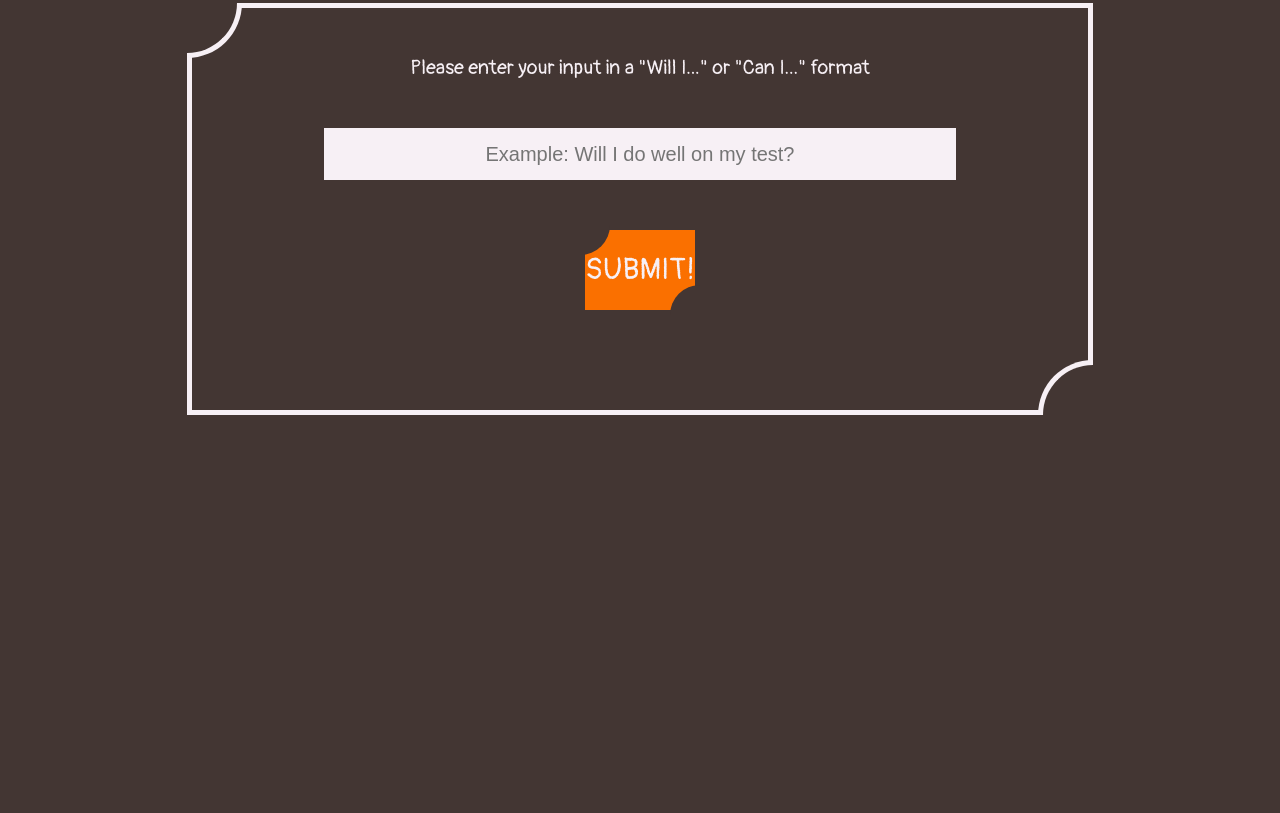
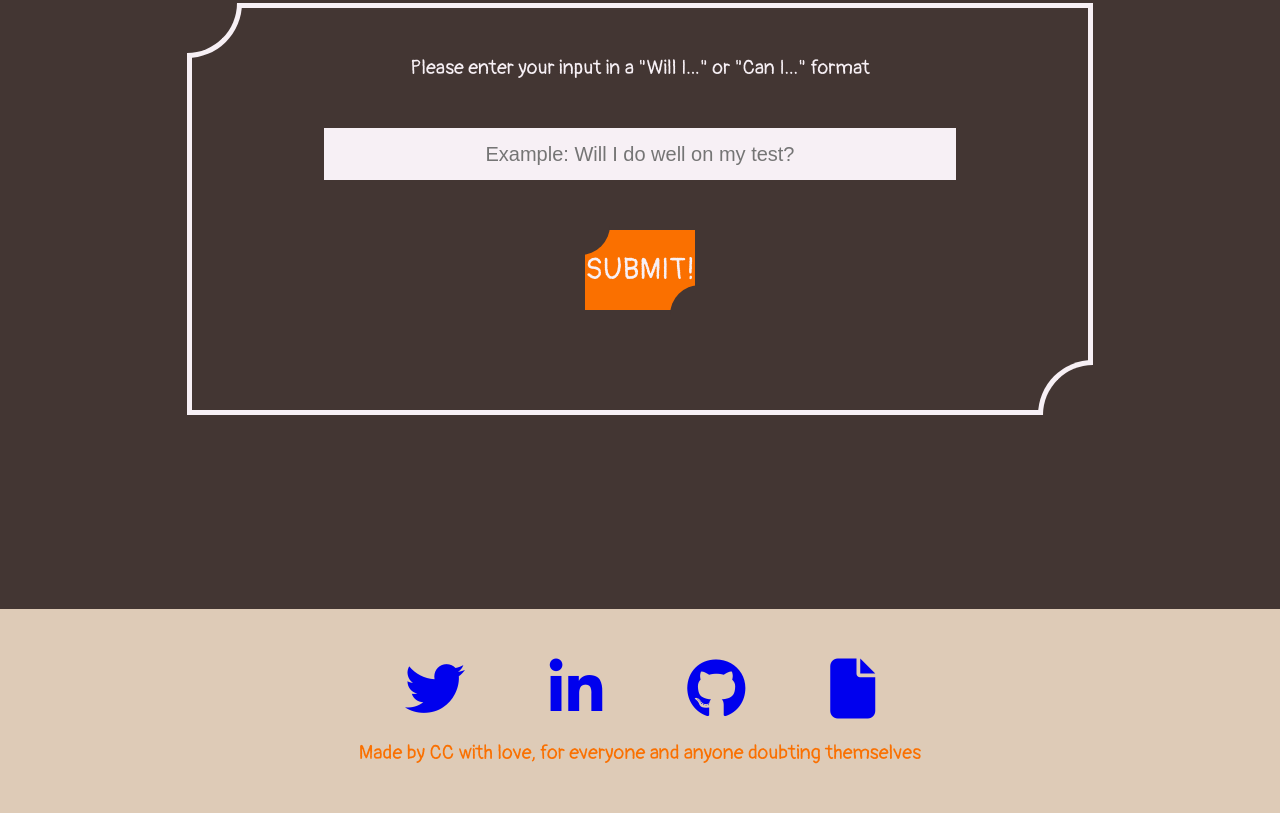
Before and after one commit to CiciZhang/ciciZhangProject3, a plain HTML site: page index.html in a window 1280 px wide. Shown: the part 1067-1880 px from the top of the page. Before the commit the page ends 1676 px from the top, so only its background shows below. Drawn offline with nearby package versions, Linux system fonts and the light colour scheme; a web font is replaced by a local one.

Commit message:
added creator links

```diff
--- a/index.html
+++ b/index.html
@@ -5,6 +5,7 @@
     <meta name="viewport" content="width=device-width, initial-scale=1.0">
     <link rel="stylesheet" href="./styles/style.css">
     <link href="https://fonts.googleapis.com/css2?family=Pangolin&family=Pompiere&display=swap" rel="stylesheet">
+    <script src="https://kit.fontawesome.com/3f4cd254da.js" crossorigin="anonymous"></script>
     <title>moTEAvate</title>
 </head>
 <body>
@@ -41,6 +42,33 @@
             </section>
         </div>
     </main>
+    <footer>
+        <p>Made by CC with love, for everyone and anyone doubting themselves</p>
+        <nav>
+            <ul>
+                <li>
+                    <a href="https://twitter.com/smol_data" target="_blank">
+                        <i class="fab fa-twitter"></i>
+                    </a>
+                </li>
+                <li>
+                    <a href="https://www.linkedin.com/in/cici-zhang-437958149/" target="_blank">
+                        <i class="fab fa-linkedin-in"></i>
+                    </a>
+                </li>
+                <li>
+                    <a href="https://github.com/CiciZhang" target="_blank">
+                        <i class="fab fa-github"></i>
+                    </a>
+                </li>
+                <li>
+                    <a href="https://resume.creddle.io/resume/exgn855gflv" target="_blank">
+                        <i class="fas fa-file"></i>
+                    </a>
+                </li>
+            </ul>
+        </nav>
+    </footer>
 <script src='https://code.jquery.com/jquery-3.2.1.min.js' integrity='sha256-hwg4gsxgFZhOsEEamdOYGBf13FyQuiTwlAQgxVSNgt4='crossorigin='anonymous'></script>
 <script src="javascript/scripts.js"></script>
 </body>
--- /dev/null
+++ b/styles/sass/_footer.scss
@@ -0,0 +1,23 @@
+footer {
+    background: $lightMidColor;
+    display: flex;
+    flex-direction: column-reverse;
+    justify-content: center;
+    align-items: center;
+    padding: 50px 0px;
+    color: $accentColor;
+    ul {
+        display: flex;
+        justify-content: space-evenly;
+
+        li {
+            font-size: 3rem;
+            margin-bottom: 20px;
+        }
+    }
+
+}
+
+nav {
+    width: 50%;
+}
--- a/styles/sass/_global.scss
+++ b/styles/sass/_global.scss
@@ -7,7 +7,6 @@ $textFont: 'Pangolin', cursive;
 
 $lightestColor: #F7F0F5;
 $lightMidColor: #DECBB7;
-$middleColor: #8F857D;
 $accentColor:#fa7000;
 $darkestColor: #433633;
 
--- a/styles/sass/style.scss
+++ b/styles/sass/style.scss
@@ -2,4 +2,5 @@
 @import "global";
 @import "header";
 @import "main";
+@import "footer";
 @import "MQandAnimation";
```
Also changed, not shown: styles/style.css.
